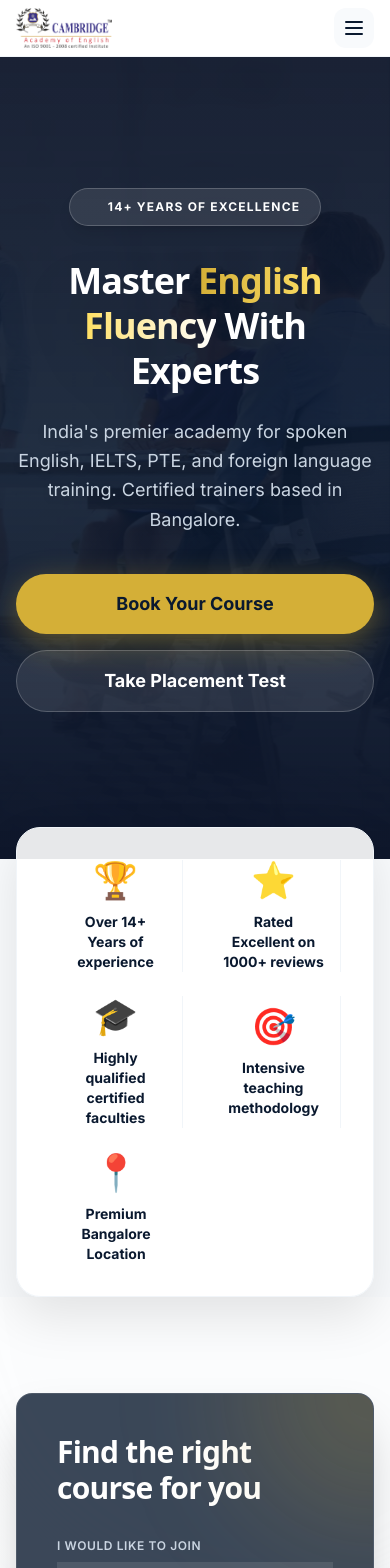
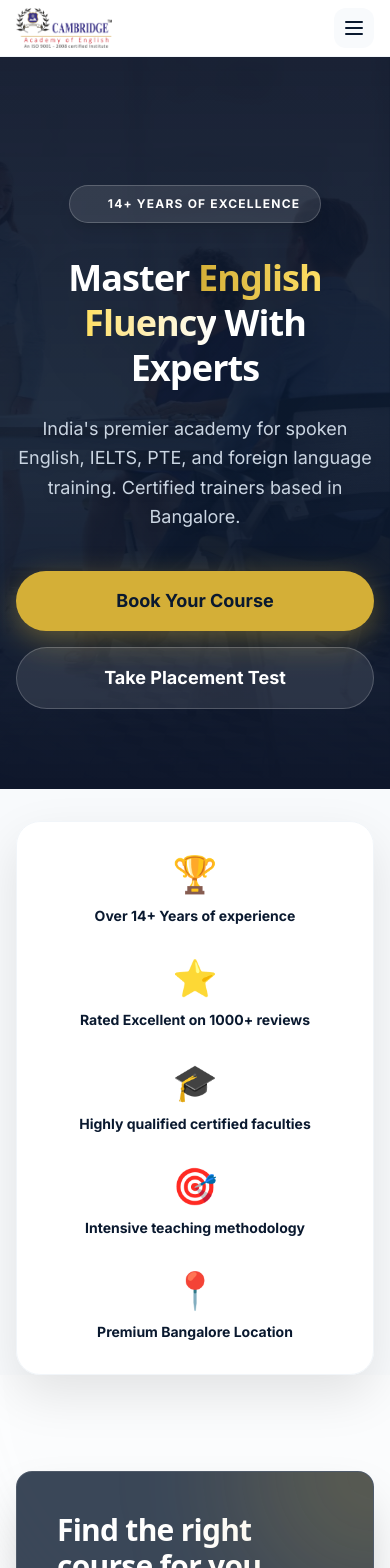
Before and after one commit to Utsavthesiya146/cambridgeacademyofenglish, a Next.js app: page / in a window 390 px wide. Shown: the top 1568 px of the page. Built offline with nearby package versions, Linux system fonts and the light colour scheme.

Commit message:
Fix mobile overlap issue by removing fixed heights and negative margins on mobile

```diff
--- a/src/app/about/page.tsx
+++ b/src/app/about/page.tsx
@@ -10,10 +10,10 @@ export default function AboutPage() {
     <div className="overflow-hidden bg-slate-50">
 
       {/* Hero Section */}
-      <section className="relative h-[60vh] min-h-[500px] flex items-center justify-center">
+      <section className="relative min-h-[400px] md:min-h-[500px] md:h-[60vh] flex flex-col items-center justify-center">
         <div className="absolute inset-0 bg-primary/85 z-10"></div>
         <div className="absolute inset-0 bg-cover bg-center" style={{ backgroundImage: "url('/images/hero.jpg')" }}></div>
-        <div className="container-custom relative z-20 pt-20 pb-32 md:pb-24 text-center fade-in-up">
+        <div className="container-custom relative z-20 pt-32 pb-24 text-center fade-in-up">
           <div className="inline-flex items-center gap-2 px-4 py-2 rounded-full glass-card mb-6">
             <span className="w-2 h-2 rounded-full bg-accent"></span>
             <span className="text-xs font-bold tracking-wider text-slate-800 uppercase">Est. 2010</span>
@@ -28,7 +28,7 @@ export default function AboutPage() {
       </section>
 
       {/* Mission & Vision */}
-      <section className="relative -mt-4 md:-mt-10 z-30 container-custom fade-in-up stagger-1">
+      <section className="relative z-30 mt-8 md:-mt-16 container-custom fade-in-up stagger-1">
         <div className="glass-card bg-white/95 p-4 sm:p-6 md:p-14 shadow-2xl flex flex-col md:flex-row gap-6 md:gap-12 items-center text-center md:text-left">
           <div className="md:w-1/3 flex flex-col items-center md:items-start">
             <h2 className="text-3xl font-extrabold text-primary mb-4">Our Mission & Vision</h2>
--- a/src/app/page.tsx
+++ b/src/app/page.tsx
@@ -4,14 +4,14 @@ export default function Home() {
   return (
     <div className="overflow-hidden">
       {/* 1. Hero Banner - Cinematic & Premium */}
-      <section className="relative min-h-[95vh] flex items-center justify-center overflow-hidden bg-slate-900">
+      <section className="relative min-h-[auto] md:min-h-[95vh] flex items-center justify-center overflow-hidden bg-slate-900">
         {/* Background Video/Image */}
         <div className="absolute inset-0 z-0">
           <div className="absolute inset-0 bg-gradient-to-b from-slate-900/90 via-primary/80 to-slate-900 z-10"></div>
           <div className="absolute inset-0 bg-cover bg-center opacity-40 animate-[pulse_10s_ease-in-out_infinite]" style={{ backgroundImage: "url('/images/slider1.jpg')" }}></div>
         </div>
 
-        <div className="container-custom relative z-20 w-full pt-32 pb-36 md:pb-40 text-center md:text-left flex flex-col md:flex-row items-center gap-12 fade-in-up">
+        <div className="container-custom relative z-20 w-full pt-32 pb-20 md:pb-40 text-center md:text-left flex flex-col md:flex-row items-center gap-12 fade-in-up">
           <div className="max-w-3xl flex-1">
             <div className="inline-flex items-center gap-2 px-5 py-2.5 rounded-full bg-white/10 border border-white/20 backdrop-blur-md mb-8 shadow-lg">
               <span className="w-2.5 h-2.5 rounded-full bg-accent animate-ping relative"><span className="absolute inset-0 bg-accent rounded-full animate-none"></span></span>
@@ -54,8 +54,8 @@ export default function Home() {
       </section>
 
       {/* 2. Overlapping Benefits Bar - Glassmorphic */}
-      <section className="relative z-30 -mt-8 container-custom fade-in-up stagger-1">
-        <div className="glass-card bg-white/90 p-8 grid grid-cols-2 md:grid-cols-5 gap-6 text-center divide-x divide-slate-100 shadow-[0_20px_50px_rgba(0,0,0,0.1)]">
+      <section className="relative z-30 mt-8 md:-mt-16 container-custom fade-in-up stagger-1">
+        <div className="glass-card bg-white/90 p-8 grid grid-cols-1 sm:grid-cols-2 md:grid-cols-5 gap-8 md:gap-6 text-center md:divide-x md:divide-slate-100 shadow-[0_20px_50px_rgba(0,0,0,0.1)]">
           {[
             { icon: '🏆', text: 'Over 14+ Years of experience' },
             { icon: '⭐', text: 'Rated Excellent on 1000+ reviews' },
```
